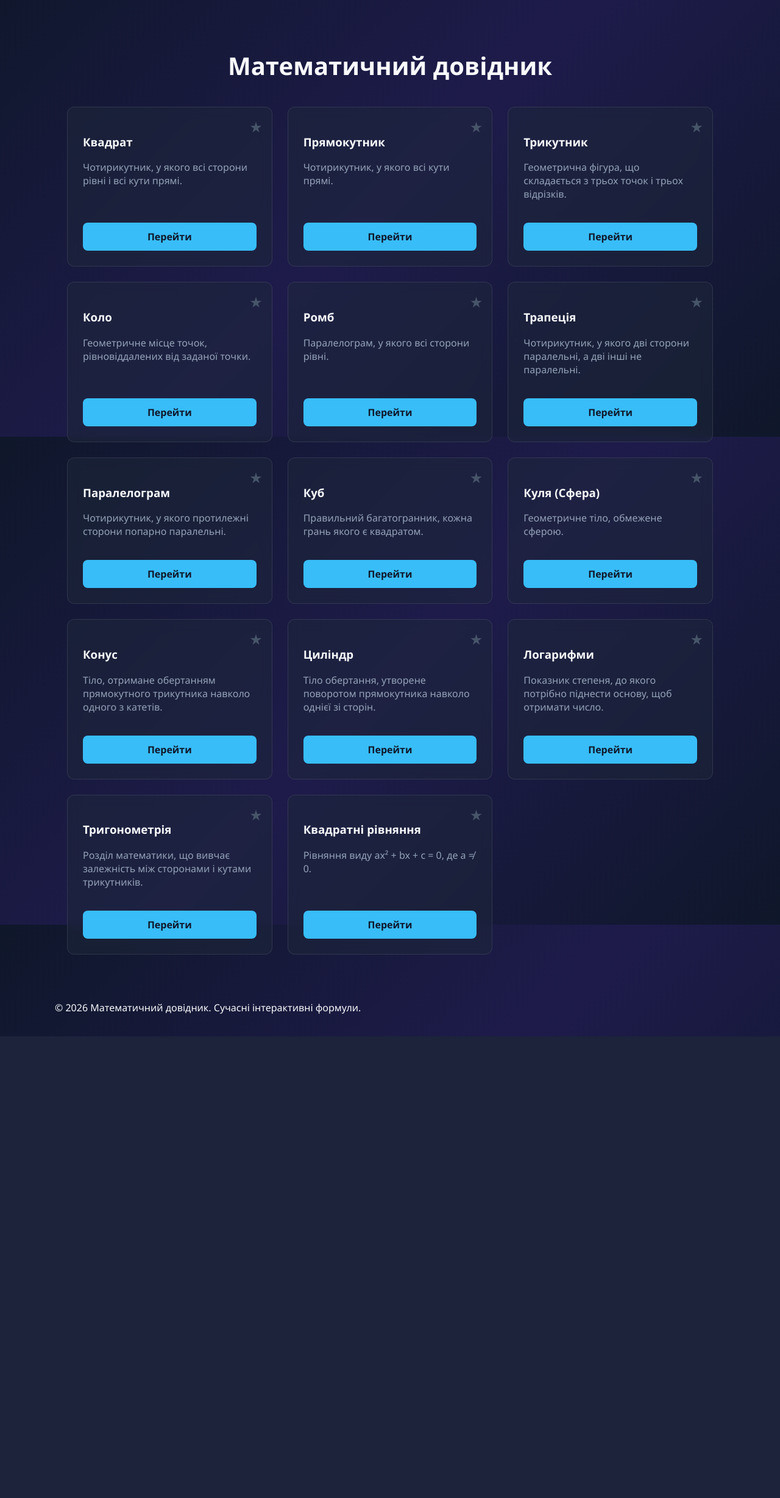
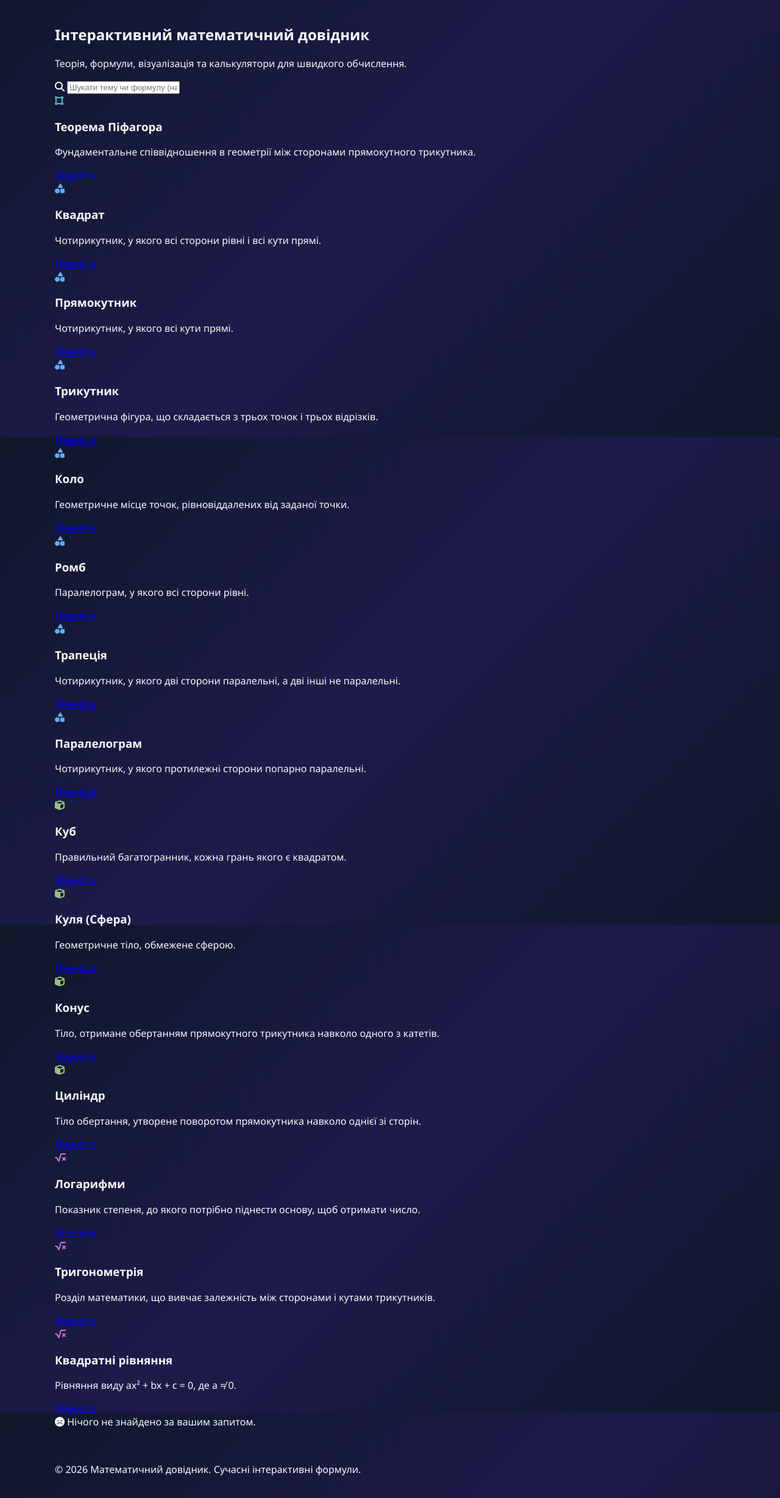
Before and after one commit to adsqwe139kg/math, a Flask app: page / in a window 1280 px wide. Shown: the part 84-2540 px from the top of the page at 61% size. Before the commit the page ends 1783 px from the top, so only its background shows below. Run offline with Flask 3, Linux system fonts and the light colour scheme.

Commit message:
Update index.html

```diff
--- a/templates/index.html
+++ b/templates/index.html
@@ -1,22 +1,43 @@
-{% extends "base.html" %}
+{% extends 'base.html' %}
 
 {% block content %}
-<div class="container">
-    <div style="text-align: center; margin: 40px 0;">
-        <h1 style="font-size: 2.5rem; margin-bottom: 10px;">Математичний довідник</h1>
+<section class="hero">
+    <h1>Інтерактивний математичний довідник</h1>
+    <p>Теорія, формули, візуалізація та калькулятори для швидкого обчислення.</p>
+
+    <div class="search-box">
+        <i class="fa-solid fa-magnifying-glass search-icon"></i>
+        <input type="text" id="search-input" placeholder="Шукати тему чи формулу (наприклад: квадрат, логарифм, D = b²)...">
+    </div>
+</section>
+
+<div class="grid-container" id="topics-grid">
+    <div class="card" data-title="теорема піфагора прямокутний трикутник c² = a² + b²">
+        <div class="card-icon"><i class="fa-solid fa-vector-square" style="color: #56b6c2;"></i></div>
+        <h3>Теорема Піфагора</h3>
+        <p>Фундаментальне співвідношення в геометрії між сторонами прямокутного трикутника.</p>
+        <a href="/topic/pifagor" class="btn">Перейти</a>
     </div>
 
-    <div class="topics-grid">
-        {% for topic_id, topic_data in topics.items() %}
-            <div class="topic-card">
-                <span class="favorite-star" onclick="this.classList.toggle('active')">★</span>
-                <div>
-                    <h3>{{ topic_data.title }}</h3>
-                    <p style="color: #94a3b8;">{{ topic_data.desc or 'Детальна інформація про тему.' }}</p>
-                </div>
-                <a href="/topic/{{ topic_id }}" class="btn-main">Перейти</a>
-            </div>
-        {% endfor %}
+    {% for id, info in topics.items() %}
+    <div class="card" data-title="{{ info.title.lower() }} {{ info.desc.lower() }} {% for f in info.formulas %}{{ f.formula.lower() }} {{ f.name.lower() }} {% endfor %}">
+        <div class="card-icon">
+            {% if id in ['square','rectangle','triangle','circle','rhombus','trapezoid','parallelogram'] %}
+                <i class="fa-solid fa-shapes" style="color: #61afef;"></i>
+            {% elif id in ['cube','sphere','cone','cylinder'] %}
+                <i class="fa-solid fa-cube" style="color: #98c379;"></i>
+            {% else %}
+                <i class="fa-solid fa-square-root-variable" style="color: #c678dd;"></i>
+            {% endif %}
+        </div>
+        <h3>{{ info.title }}</h3>
+        <p>{{ info.desc }}</p>
+        <a href="/topic/{{ id }}" class="btn">Перейти</a>
     </div>
+    {% endfor %}
+</div>
+
+<div id="no-results" class="no-results hidden">
+    <i class="fa-solid fa-face-frown"></i> Нічого не знайдено за вашим запитом.
 </div>
 {% endblock %}
```
